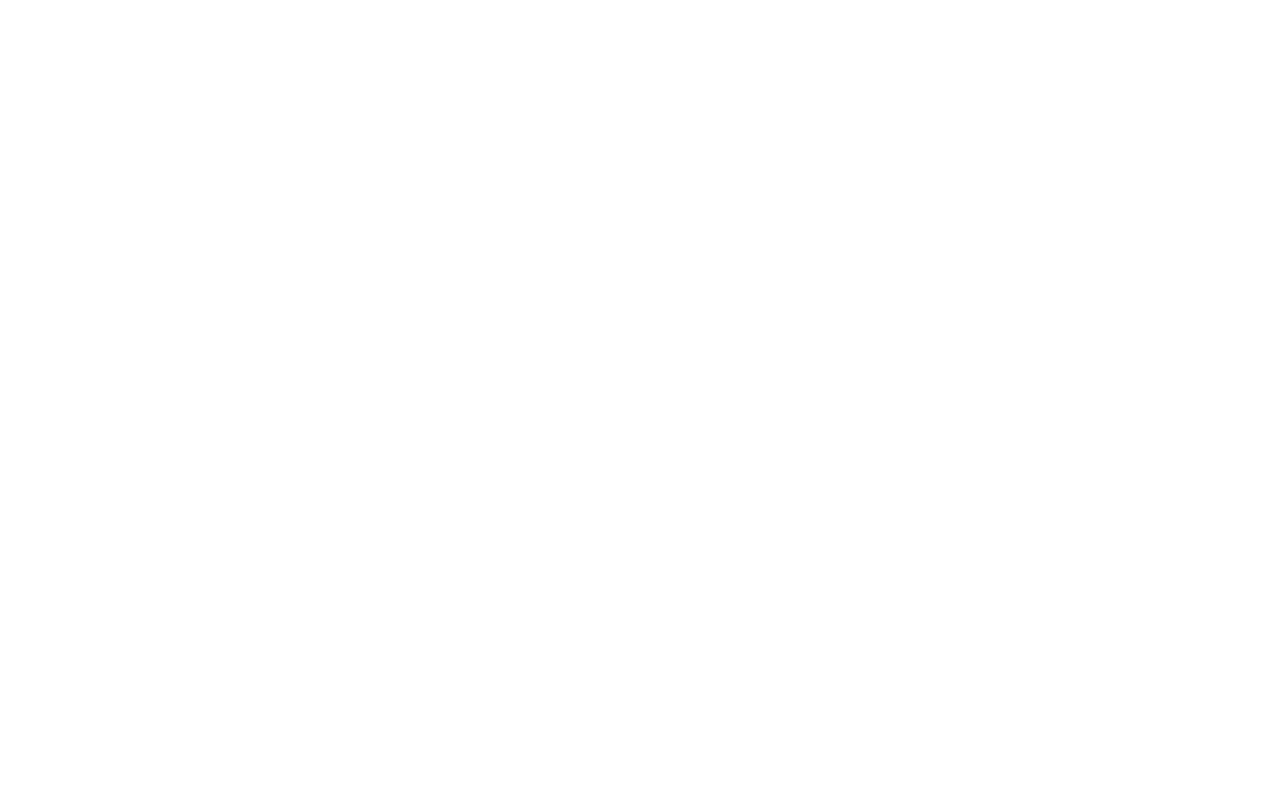
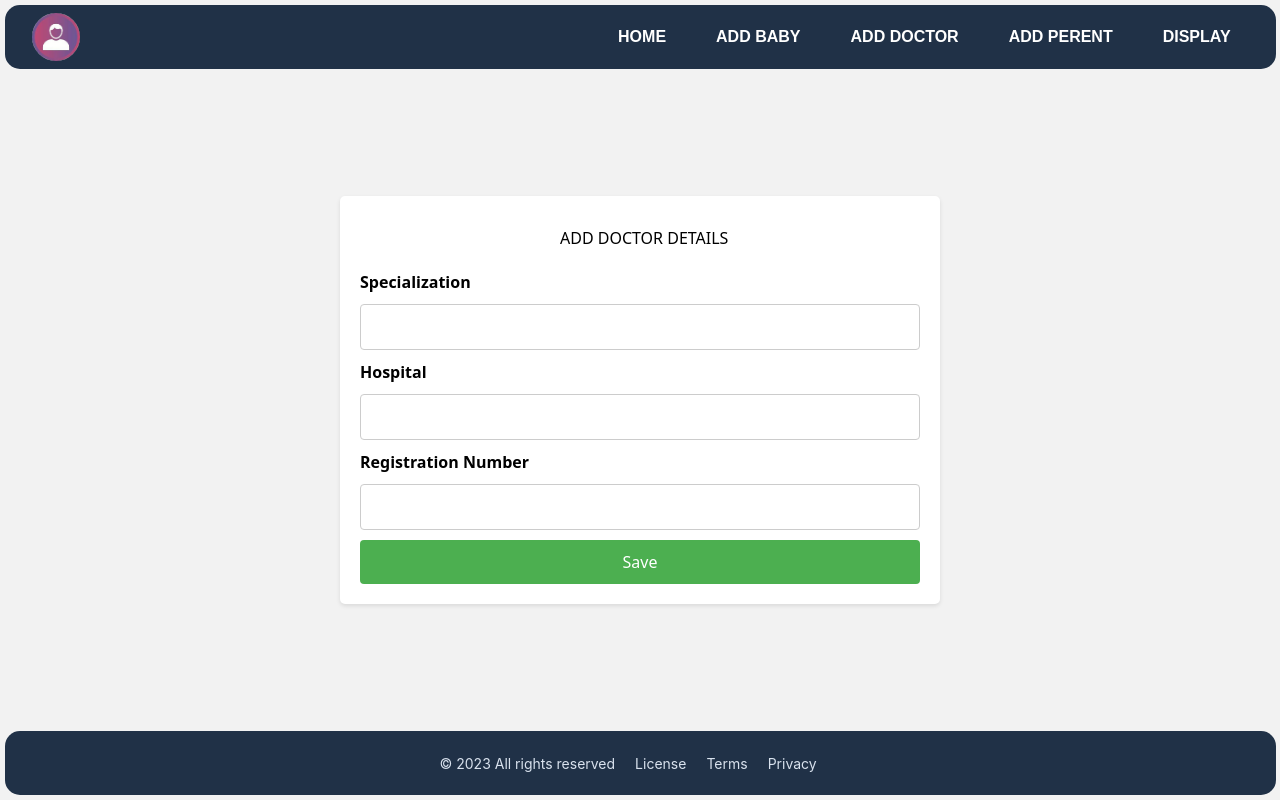
Before and after one commit to cepdnaclk/e19-co225-Baby-Developing-Tracking-System-Web-Application, a React (Vite) app in the folder Front-End/: page /addDoctor in a window 1280 px wide. Before the commit this address had no page. Built offline with nearby package versions, Linux system fonts and the light colour scheme.

Commit message:
Add Doctor  Page Added

```diff
--- a/Front-End/src/AddBaby.css
+++ b/Front-End/src/AddBaby.css
@@ -27,6 +27,10 @@
   .add-baby-form h2 {
     text-align: center;
     margin-bottom: 10px;
+  }
+
+  .h2{
+    padding-left: 270px;
   }
 
   .add-baby-form label {
--- a/Front-End/src/AddBaby.jsx
+++ b/Front-End/src/AddBaby.jsx
@@ -51,7 +51,10 @@
       <Header />
 
       <div className="add-baby-form-container">
-        <h2>Add Baby Details</h2>
+        <div className="h2">
+          <h2>ADD BABY DETAILS</h2>
+        </div>
+
         <form className="add-baby-form" onSubmit={handleSubmit}>
           <label htmlFor="name">Name</label>
           <input
--- /dev/null
+++ b/Front-End/src/AddDoctor.css
@@ -0,0 +1,67 @@
+/* AddDoctor.css */
+
+.add-doctor-container {
+    display: flex;
+    flex-direction: column;
+    align-items: center;
+    justify-content: center;
+    min-height: 100vh;
+    background-color: #f2f2f2;
+  }
+
+  .add-doctor-form-container {
+    background-color: #ffffff;
+    padding: 20px;
+    border-radius: 5px;
+    box-shadow: 0 2px 4px rgba(0, 0, 0, 0.1);
+    max-width: 90%;
+    width: 600px;
+    padding-top: 30px;
+  }
+
+  .add-doctor-form {
+    display: grid;
+    grid-gap: 10px;
+  }
+
+  .h1div{
+    padding-left: 200px;
+    padding-bottom: 20px;
+  }
+
+  .add-doctor-form .h1 {
+    margin-bottom: 20px;
+    font-size: 24px;
+    font-weight: bold;
+  }
+
+  .add-doctor-form label {
+    font-weight: bold;
+  }
+
+  .add-doctor-form input {
+    width: 100%;
+    padding: 10px;
+    border: 1px solid #ccc;
+    border-radius: 4px;
+  }
+
+  .add-doctor-form button {
+    width: 100%;
+    padding: 10px;
+    background-color: #4caf50;
+    color: #ffffff;
+    border: none;
+    border-radius: 4px;
+    cursor: pointer;
+  }
+
+  .add-doctor-form button:hover {
+    background-color: #45a049;
+  }
+
+  .add-doctor-form button:focus {
+    outline: none;
+  }
+
+  /* Add any additional styling as needed */
--- /dev/null
+++ b/Front-End/src/AddDoctor.jsx
@@ -0,0 +1,82 @@
+import React, { useState } from "react";
+import { useNavigate } from "react-router-dom";
+import { Header } from "./Header";
+import { Footer } from "./Footer";
+import "./AddDoctor.css"; // Import the CSS file
+
+export const AddDoctor = (props) => {
+  const [doctorDetails, setDoctorDetails] = useState({
+    specialization: "",
+    hospital: "",
+    regNo: "",
+    babies: [],
+  });
+
+  const navigate = useNavigate();
+
+  const handleInputChange = (e) => {
+    const { name, value } = e.target;
+    setDoctorDetails((prevDetails) => ({
+      ...prevDetails,
+      [name]: value,
+    }));
+  };
+
+  const handleSubmit = (e) => {
+    e.preventDefault();
+    // Add your logic to save the doctor details
+    console.log(doctorDetails);
+    // Reset the form or navigate to another page
+    // navigate("/some-other-page");
+  };
+
+  return (
+    <div className="add-doctor-container">
+      <Header />
+
+      <div className="add-doctor-form-container">
+        <div className="h1div">
+            <h1 className="h1 display-1  .font-weight-bold">ADD DOCTOR DETAILS</h1>
+        </div>
+
+        <form className="add-doctor-form" onSubmit={handleSubmit}>
+          <label htmlFor="specialization">Specialization</label>
+          <input
+            type="text"
+            id="specialization"
+            name="specialization"
+            value={doctorDetails.specialization}
+            onChange={handleInputChange}
+            required
+          />
+
+          <label htmlFor="hospital">Hospital</label>
+          <input
+            type="text"
+            id="hospital"
+            name="hospital"
+            value={doctorDetails.hospital}
+            onChange={handleInputChange}
+            required
+          />
+
+          <label htmlFor="regNo">Registration Number</label>
+          <input
+            type="text"
+            id="regNo"
+            name="regNo"
+            value={doctorDetails.regNo}
+            onChange={handleInputChange}
+            required
+          />
+
+          {/* Add input fields for babies (if needed) */}
+
+          <button type="submit">Save</button>
+        </form>
+      </div>
+
+      <Footer />
+    </div>
+  );
+};
--- a/Front-End/src/App.jsx
+++ b/Front-End/src/App.jsx
@@ -13,6 +13,7 @@
 import { BabyRegister } from "./BabyRegister";
 import { AdminHome } from "./AdminHome";
 import { AddBaby } from "./AddBaby";
+import { AddDoctor } from "./AddDoctor";
 
 function App() {
   const navigate = useNavigate();
@@ -47,6 +48,7 @@
           <Route path="/BabyRegister" element={<BabyRegister />} />
           <Route path="/admin" element={<AdminHome />} />
           <Route path="/addbaby" element={<AddBaby />} />
+          <Route path="/addDoctor" element={<AddDoctor />} />
         </Routes>
     </div>
   );
--- a/Front-End/src/Header.jsx
+++ b/Front-End/src/Header.jsx
@@ -115,7 +115,7 @@
           </li>
           <li
             className={""}
-            onClick={() => handleItemClick("/admin")}
+            onClick={() => handleItemClick("/addDoctor")}
           >
             ADD DOCTOR<span></span>
           </li>
```
